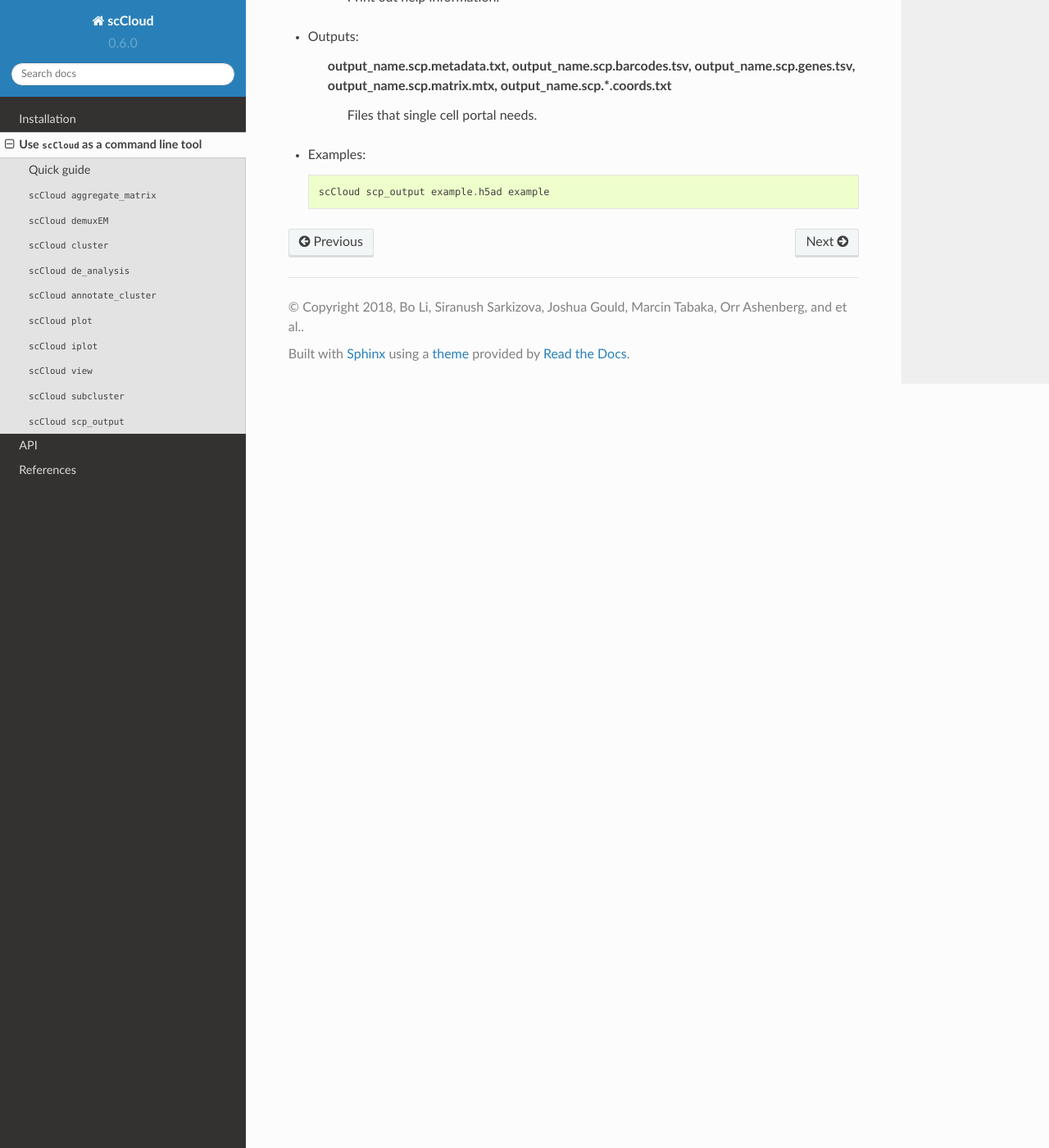
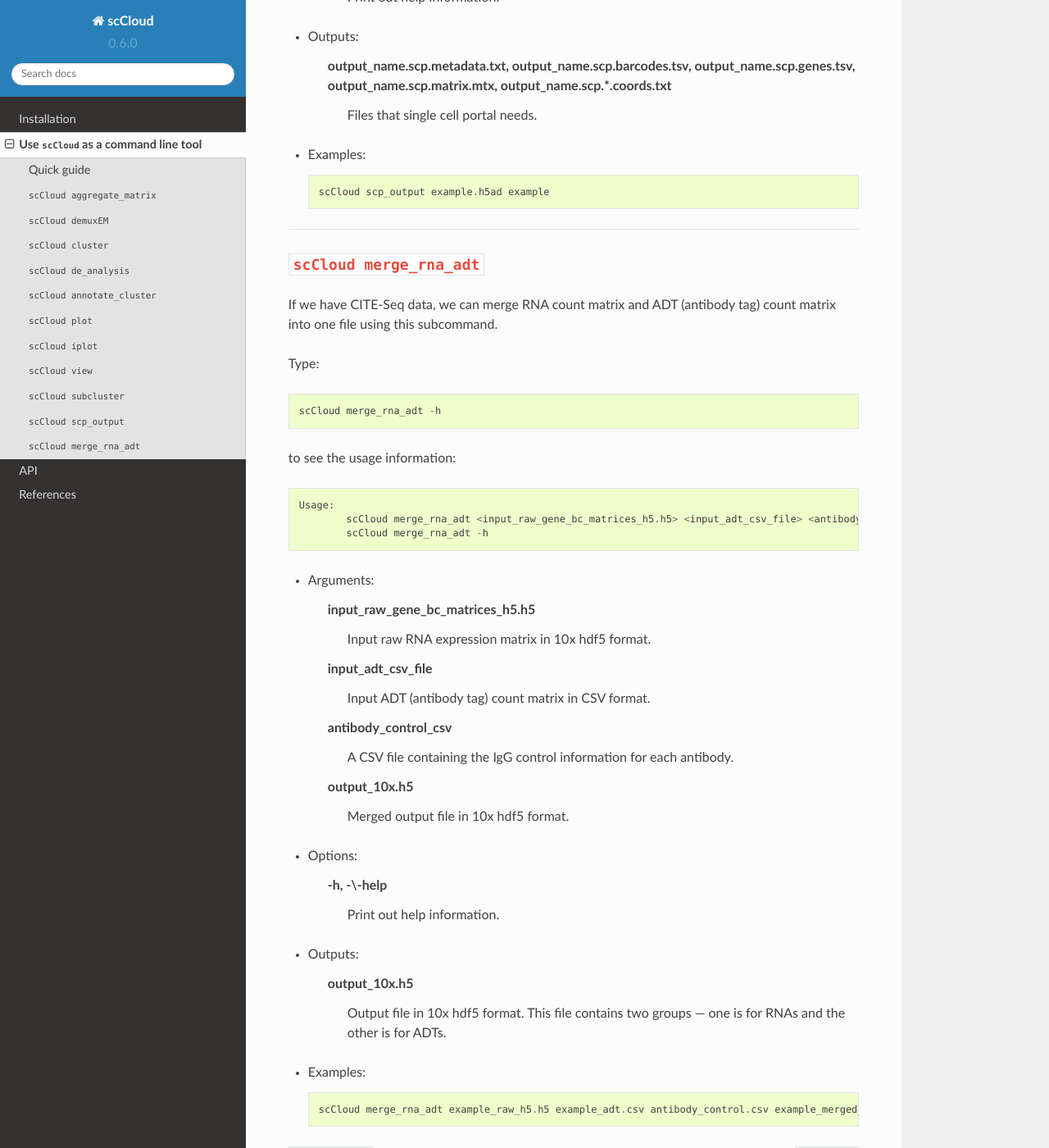
Before and after one commit to lilab-bcb/pegasus, a Sphinx documentation site: the page built from scCloud/docs/usage.rst, in a window 1280 px wide and 1400 px high, scrolled down 25040 px. Shown: the whole window at 82% size. Built offline with Sphinx 7.4.7 and the Read the Docs theme 2.0.0, drawn with Linux system fonts in a browser that asks for light colours; formulas are drawn with MathJax 3.

Commit message:
Updated docs

```diff
--- a/scCloud/docs/usage.rst
+++ b/scCloud/docs/usage.rst
@@ -108,8 +108,8 @@ Type::
 to see the usage information::
 
 	Usage:
-	  scCloud aggregate_matrix <csv_file> <output_name> [--restriction <restriction>... --attributes <attributes> --google-cloud --select-only-singlets --minimum-number-of-genes <ngene> --dropseq-genome <genome>]
-  	  scCloud aggregate_matrix -h
+		scCloud aggregate_matrix <csv_file> <output_name> [--restriction <restriction>... --attributes <attributes> --google-cloud --select-only-singlets --minimum-number-of-genes <ngene> --dropseq-genome <genome>]
+		scCloud aggregate_matrix -h
 
 * Arguments:
 
@@ -173,8 +173,8 @@ Type::
 to see the usage information::
 
 	Usage:
-	  scCloud demuxEM --hash-type <type> [options] <input_adt_csv_file> <input_raw_gene_bc_matrices_h5.h5> <output_name>
-	  scCloud demuxEM -h
+		scCloud demuxEM --hash-type <type> [options] <input_adt_csv_file> <input_raw_gene_bc_matrices_h5.h5> <output_name>
+		scCloud demuxEM -h
 
 * Arguments:
 
@@ -939,7 +939,6 @@ to see the usage information::
 ---------------------------------
 
 
-
 ``scCloud scp_output``
 ^^^^^^^^^^^^^^^^^^^^^^^
 
@@ -976,3 +975,50 @@ to see the usage information::
 * Examples::
 
 	scCloud scp_output example.h5ad example
+
+
+---------------------------------
+
+
+``scCloud merge_rna_adt``
+^^^^^^^^^^^^^^^^^^^^^^^^^
+
+If we have CITE-Seq data, we can merge RNA count matrix and ADT (antibody tag) count matrix into one file using this subcommand.
+
+Type::
+
+	scCloud merge_rna_adt -h
+
+to see the usage information::
+
+	Usage:
+		scCloud merge_rna_adt <input_raw_gene_bc_matrices_h5.h5> <input_adt_csv_file> <antibody_control_csv> <output_10x.h5>
+		scCloud merge_rna_adt -h
+
+* Arguments:
+
+	input_raw_gene_bc_matrices_h5.h5
+		Input raw RNA expression matrix in 10x hdf5 format.
+
+	input_adt_csv_file
+		Input ADT (antibody tag) count matrix in CSV format.
+
+	antibody_control_csv
+		A CSV file containing the IgG control information for each antibody.
+
+	output_10x.h5
+		Merged output file in 10x hdf5 format.
+
+* Options:
+
+	\-h, -\\-help
+		Print out help information.
+
+* Outputs:
+
+	output_10x.h5
+		Output file in 10x hdf5 format. This file contains two groups --- one is for RNAs and the other is for ADTs.
+
+* Examples::
+
+	scCloud merge_rna_adt example_raw_h5.h5 example_adt.csv antibody_control.csv example_merged_raw_10x.h5
```
